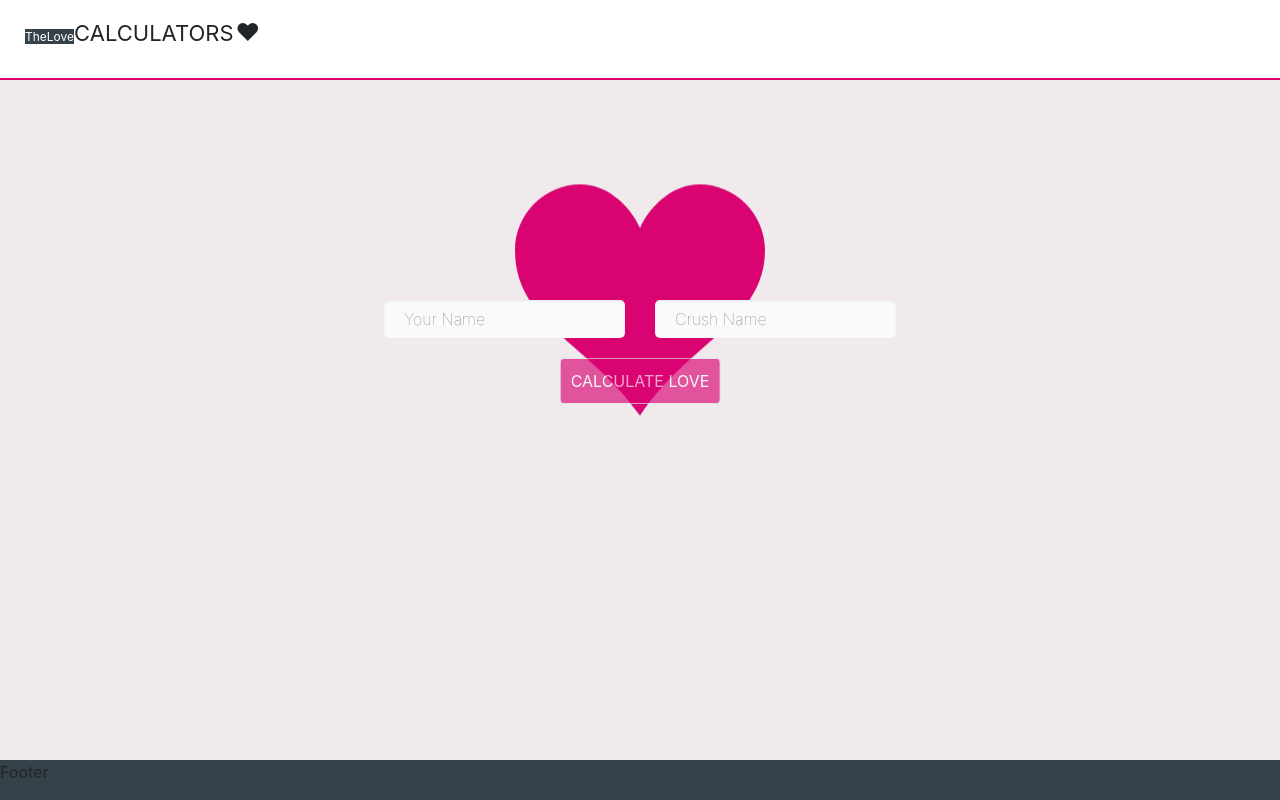
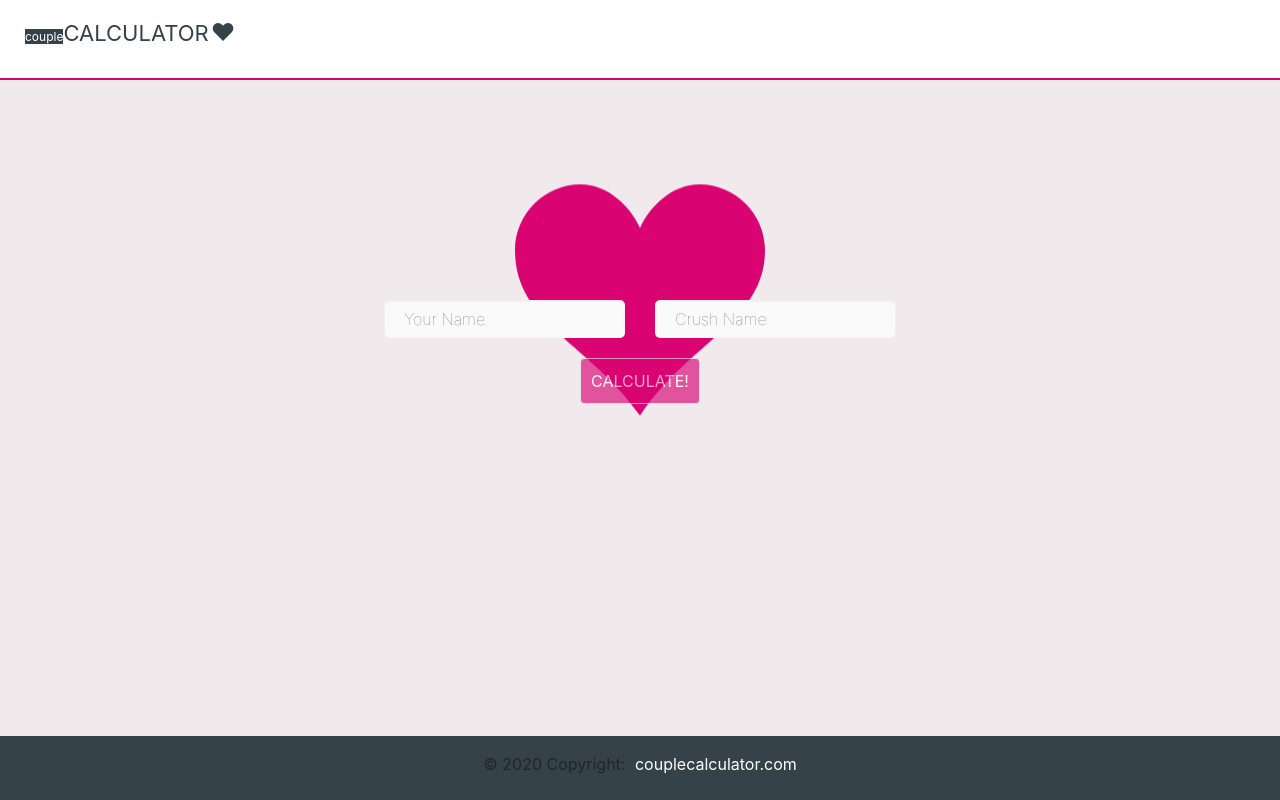
Before and after one commit to ThePrajwalNayak/love-calculator, an Angular app in the folder love-calculator/: page /coupleCalculator in a window 1280 px wide. Built offline with nearby package versions, Linux system fonts and the light colour scheme.

Commit message:
Adding google analytics

```diff
--- a/love-calculator/src/app/app-routing.module.ts
+++ b/love-calculator/src/app/app-routing.module.ts
@@ -3,8 +3,8 @@ import { Routes, RouterModule } from '@angular/router';
 import { HomeComponent } from './home/home.component';
 
 const routes: Routes = [
-  { path: 'loveCalculator', component: HomeComponent },
-  { path: '', redirectTo: '/loveCalculator', pathMatch: 'full'},
+  { path: 'coupleCalculator', component: HomeComponent },
+  { path: '', redirectTo: '/coupleCalculator', pathMatch: 'full'},
   { path: '**', component: HomeComponent }
 ];
 
--- a/love-calculator/src/app/footer/footer.component.html
+++ b/love-calculator/src/app/footer/footer.component.html
@@ -1,3 +1,7 @@
 <div id="footer">
-  Footer
+
+  <!-- Copyright -->
+  <div class="footer-copyright text-center py-3">© 2020 Copyright:
+    <a href="http://couplecalculator.com/">couplecalculator.com</a>
+  </div>
 </div>
--- a/love-calculator/src/app/footer/footer.component.scss
+++ b/love-calculator/src/app/footer/footer.component.scss
@@ -1,4 +1,12 @@
 #footer{
-    height: 5vh;
+    height: 8vh;
     background-color: rgb(53, 66, 74);
+    a {
+        color: white;
+        margin-left: 5px;
+        &:hover{
+            color: white;
+            text-decoration: none;
+        }
+    }
 }
--- a/love-calculator/src/app/header/header.component.html
+++ b/love-calculator/src/app/header/header.component.html
@@ -1,7 +1,7 @@
 <div id="header">
-    <div id="logo">
-        <span class="first">TheLove</span>
-        <span class="second">CALCULATORS</span>
+    <a id="logo" href="http://thelovecalculators.com/">
+        <span class="first">couple</span>
+        <span class="second">CALCULATOR</span>
         <span class="third">&hearts;</span>
-    </div>
+    </a>
 </div>
--- a/love-calculator/src/app/header/header.component.scss
+++ b/love-calculator/src/app/header/header.component.scss
@@ -3,6 +3,7 @@
     background-color: white;
     border-bottom: 2px solid rgb(217, 4, 114);;
     #logo{
+        color: rgb(53, 66, 74);
         display: inline-block;
         top: 15px;
         left: 25px;
@@ -21,5 +22,9 @@
             margin-left: 2px;
             font-size: 24px;
         }
+        &:hover{
+            color: rgb(53, 66, 74);
+            text-decoration: none;
+        }
     }
 }
--- a/love-calculator/src/app/home/home.component.html
+++ b/love-calculator/src/app/home/home.component.html
@@ -44,13 +44,11 @@
           </div>
         </div>
         <button [disabled]="!loveCalculatorForm.valid" [ngClass]="{'pointer-not-allowed' : !loveCalculatorForm.valid}"
-          type="submit" class="btn app-btn app-btn-primary center border">CALCULATE LOVE</button>
+          type="submit" class="btn app-btn app-btn-primary center border">CALCULATE!</button>
 
       </div>
       <div id="love-result" *ngIf="showLoveResult">
-      Love Between
-      <span class="highlight">{{firstName}} </span> and <span class="highlight">{{lastName}}</span> is <span class="highlight">{{finalScore}}%</span>
-
+      <span class="highlight">{{firstName}} </span> + <span class="highlight">{{lastName}}</span> = <span class="highlight">{{finalScore}}%</span>
       </div>
     </form>
     <!-- End Love Calculator Form -->
--- a/love-calculator/src/app/home/home.component.scss
+++ b/love-calculator/src/app/home/home.component.scss
@@ -1,5 +1,5 @@
 #home {
-  height: 85vh;
+  height: 82vh;
   background-color: rgb(240, 234, 237);
 
   // background-color: rgb(217, 4, 114);
@@ -83,7 +83,7 @@
 
         .app-btn {
           cursor: pointer !important;
-          background: orange;
+
           display: block;
           padding: 10px;
           text-align: center;
@@ -92,6 +92,7 @@
         .app-btn-primary {
           color: white !important;
           background-color: rgb(217, 4, 114);
+          // background-color:  rgb(53, 66, 74);;
         }
 
         .center {
--- a/love-calculator/src/index.html
+++ b/love-calculator/src/index.html
@@ -8,6 +8,16 @@
   <meta name="viewport" content="width=device-width, initial-scale=1">
   <link rel="icon" type="image/x-icon" href="favicon.ico">
 
+  <!-- Global site tag (gtag.js) - Google Analytics -->
+<script async src="https://www.googletagmanager.com/gtag/js?id=UA-162776242-1"></script>
+<script>
+  window.dataLayer = window.dataLayer || [];
+  function gtag(){dataLayer.push(arguments);}
+  gtag('js', new Date());
+
+  gtag('config', 'UA-162776242-1');
+</script>
+
 </head>
 <body>
   <app-root></app-root>
```
Also changed, not shown: 1 other file (tests, documents, lock files or other folders).
